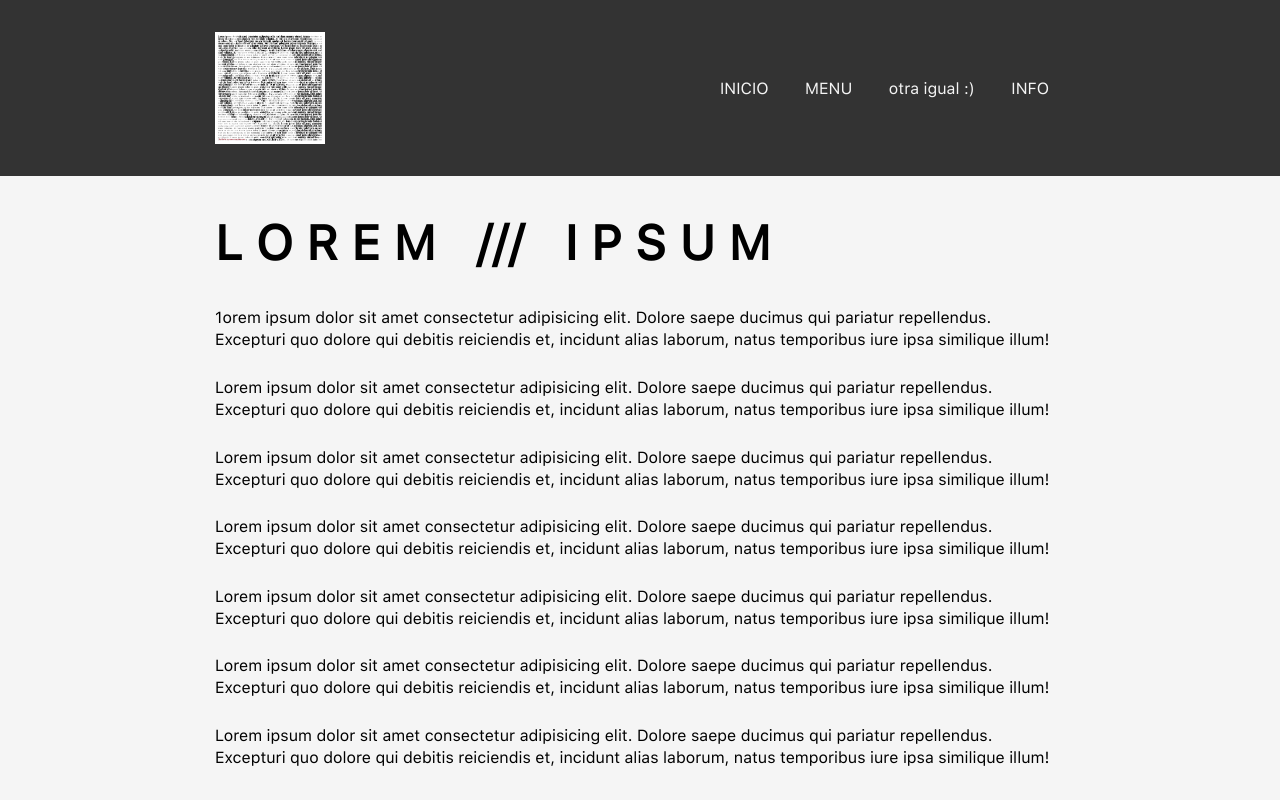
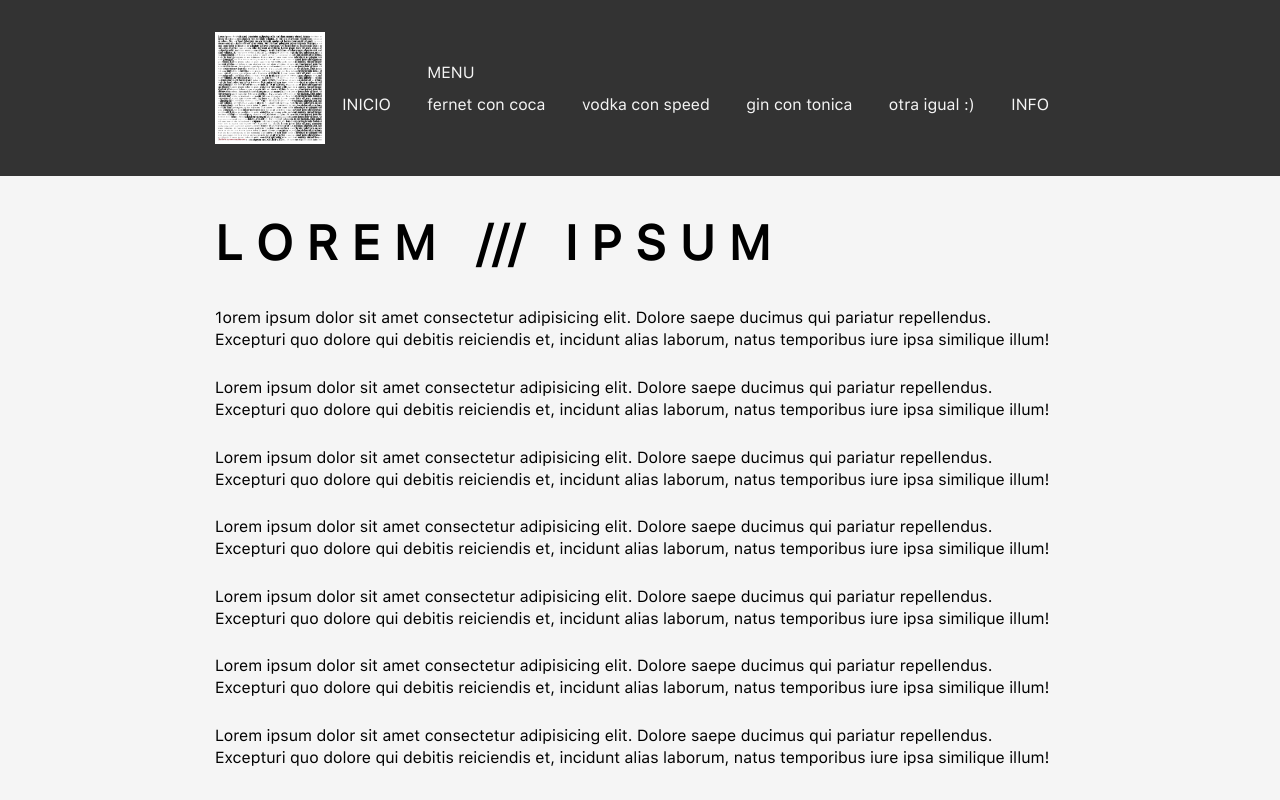
Before and after one commit to s7urq/LOREM-IPSUM, a plain HTML site: page index.html in a window 1280 px wide. Shown: the top 800 px of the page. Drawn offline with Linux system fonts and the light colour scheme.

Commit message:
menu vertical

```diff
--- a/index.html
+++ b/index.html
@@ -13,10 +13,17 @@
             <a target="_blank" href="#" class="logo">
                 <img src="img/test_ttp_big.jpeg" width="110px" alt="">
             </a>
-            <nav class="navigation">
+            <nav class="menu-horizontal">
                 <ul>
                     <li><a href="#" url>INICIO</a></li>
-                    <li><a href="#">MENU</a></li>
+                    <li>
+                        <a href="#">MENU</a>
+                        <ul class="menu-vertical">
+                            <li><a href="#">fernet con coca</a></li>
+                            <li><a href="#">vodka con speed</a></li>
+                            <li><a href="#">gin con tonica</a></li>
+                        </ul>
+                    </li>
                     <li><a href="#" target="_blank">otra igual :)</a></li>
                     <li><a target="404" href="#">INFO</a></li>
                 </ul>
--- a/style.css
+++ b/style.css
@@ -41,24 +41,24 @@ p{
     padding-top: 11rem;
 }
 
-.navigation{
+.menu-horizontal{
     color: gainsboro;
 }
-.navigation ul{
+.menu-horizontal ul{
     margin: 0;
     padding: 0;
     list-style: none;
 }
-.navigation ul li{
+.menu-horizontal ul li{
     display: inline-block;
 }
-.navigation ul li a{
+.menu-horizontal ul li a{
     display: block;
     padding: 0.3rem 1rem;
     transition: all 0.21s linear;
     border-radius: 5px;
 }
-.navigation ul li a:hover{
+.menu-horizontal ul li a:hover{
     background-color: rgba(125, 241, 231, 0.212);
 }
 footer{
```
